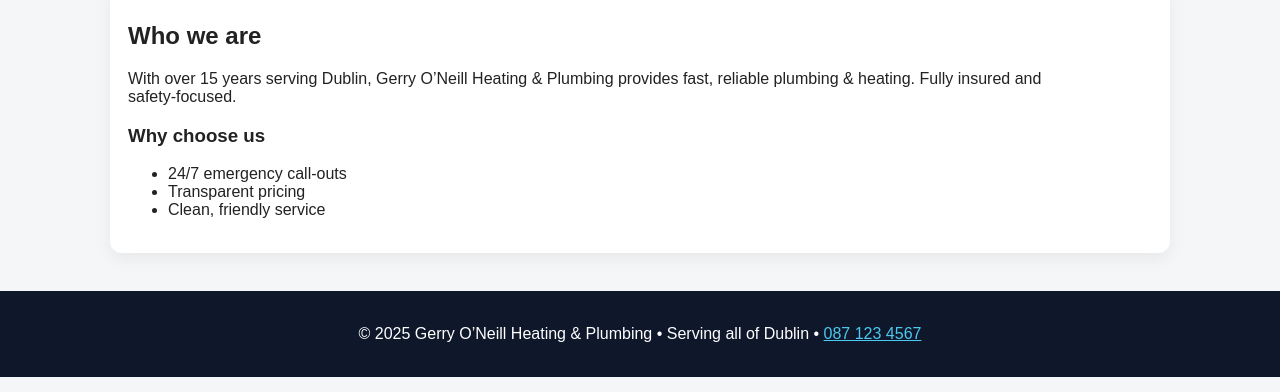
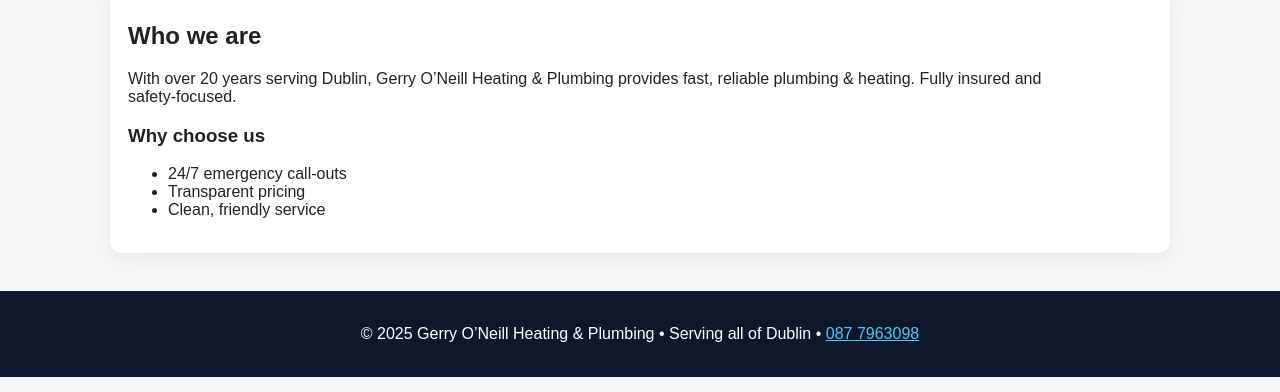
Before and after one commit to gerryoneill84/gerry-oneill-plumbing, a plain HTML site: page about.html in a window 1280 px wide. Shown: the part 329-721 px from the top of the page. Drawn offline with Linux system fonts and the light colour scheme.

Commit message:
Update about.html

```diff
--- a/about.html
+++ b/about.html
@@ -23,11 +23,11 @@
 
 <main class="container">
 <section class="card"><h2>Who we are</h2>
-<p>With over 15 years serving Dublin, Gerry O’Neill Heating & Plumbing provides fast, reliable plumbing & heating. Fully insured and safety‑focused.</p>
+<p>With over 20 years serving Dublin, Gerry O’Neill Heating & Plumbing provides fast, reliable plumbing & heating. Fully insured and safety‑focused.</p>
 <h3>Why choose us</h3>
 <ul><li>24/7 emergency call‑outs</li><li>Transparent pricing</li><li>Clean, friendly service</li></ul>
 </section></main>
 <footer class="site-footer">
-  <p>© 2025 Gerry O’Neill Heating & Plumbing • Serving all of Dublin • <a href="tel:+353871234567">087 123 4567</a></p>
+  <p>© 2025 Gerry O’Neill Heating & Plumbing • Serving all of Dublin • <a href="tel:+353877963098">087 7963098</a></p>
 </footer>
 </body></html>
```
